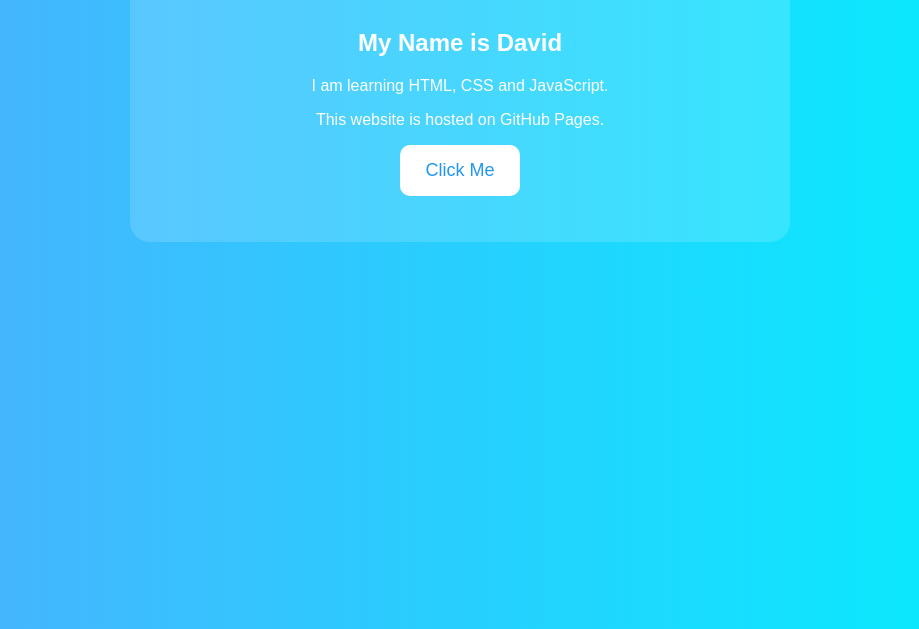
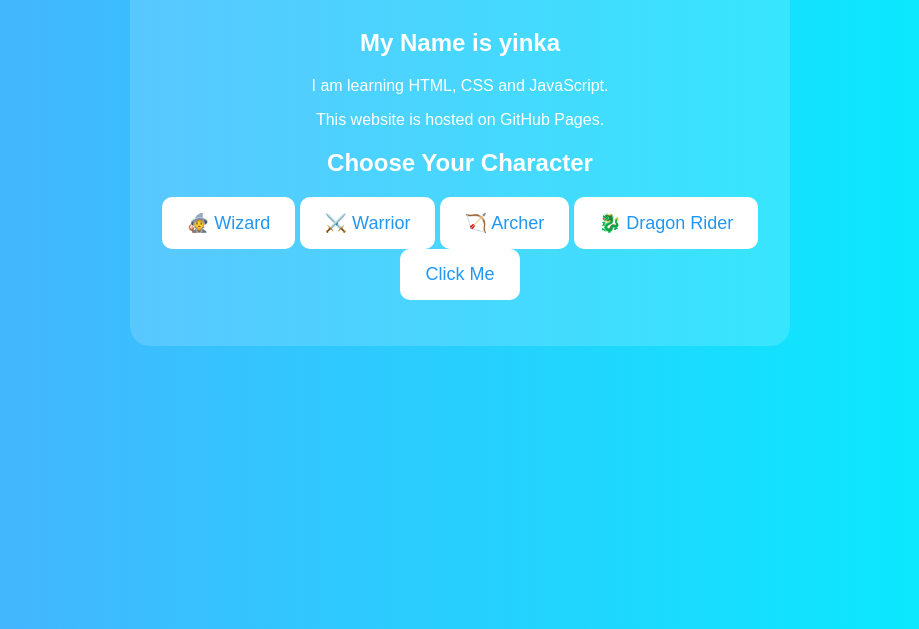
Before and after one commit to olayinkaspezch/html, a plain HTML site: page index.html in a window 1280 px wide. Shown: the part 171-800 px from the top of the page, without its empty margins (180-1099 px from the left). Drawn offline with Linux system fonts and the light colour scheme.

Commit message:
Update index.html

```diff
--- a/index.html
+++ b/index.html
@@ -46,7 +46,7 @@
     <div class="card">
         <h1>👋 Welcome!</h1>
 
-        <h2>My Name is David</h2>
+        <h2>My Name is yinka</h2>
 
         <p>
             I am learning HTML, CSS and JavaScript.
@@ -55,6 +55,12 @@
         <p>
             This website is hosted on GitHub Pages.
         </p>
+        <h2>Choose Your Character</h2>
+
+        <button>🧙 Wizard</button>
+        <button>⚔️ Warrior</button>
+        <button>🏹 Archer</button>
+        <button>🐉 Dragon Rider</button>
 
         <button onclick="sayHello()">
             Click Me
```
